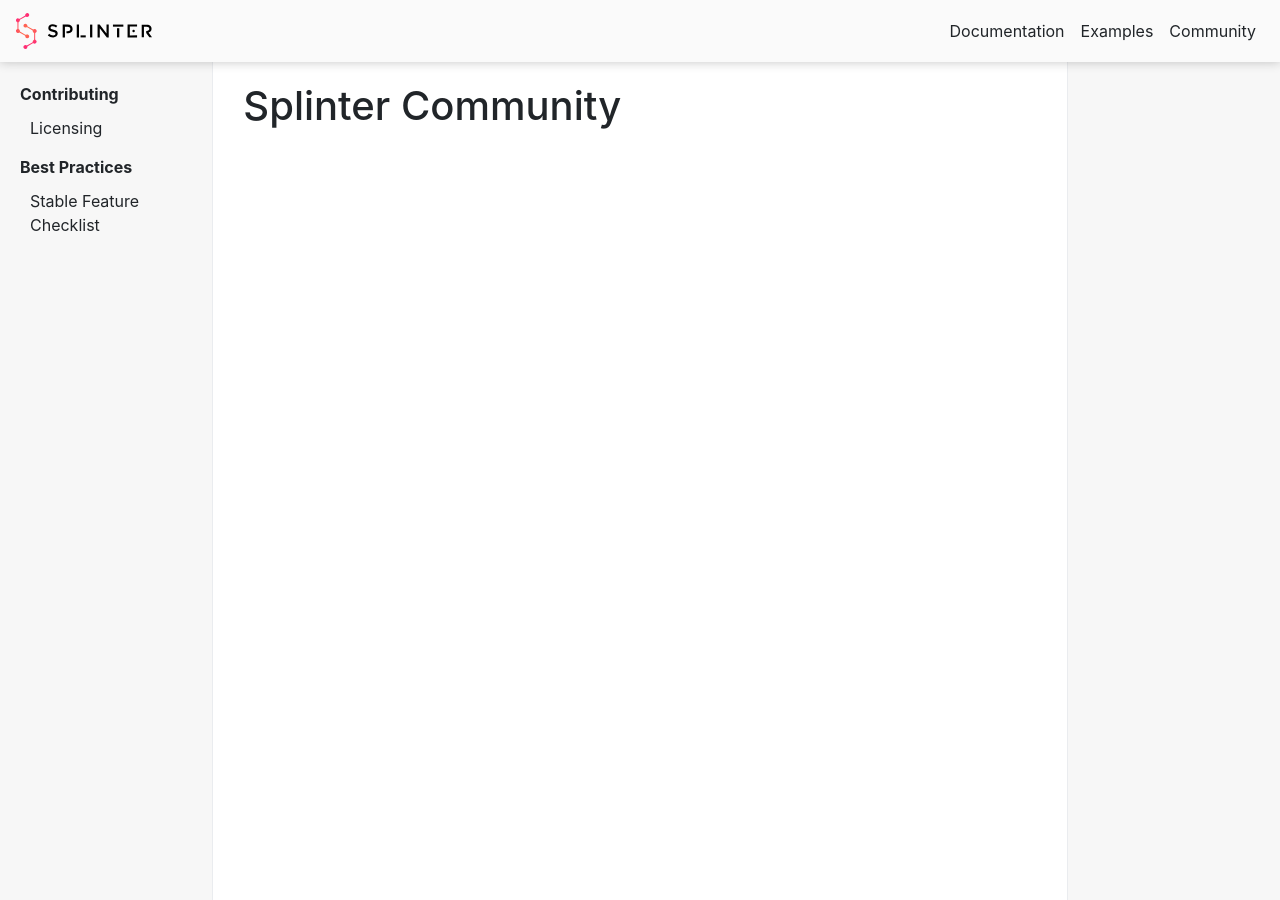
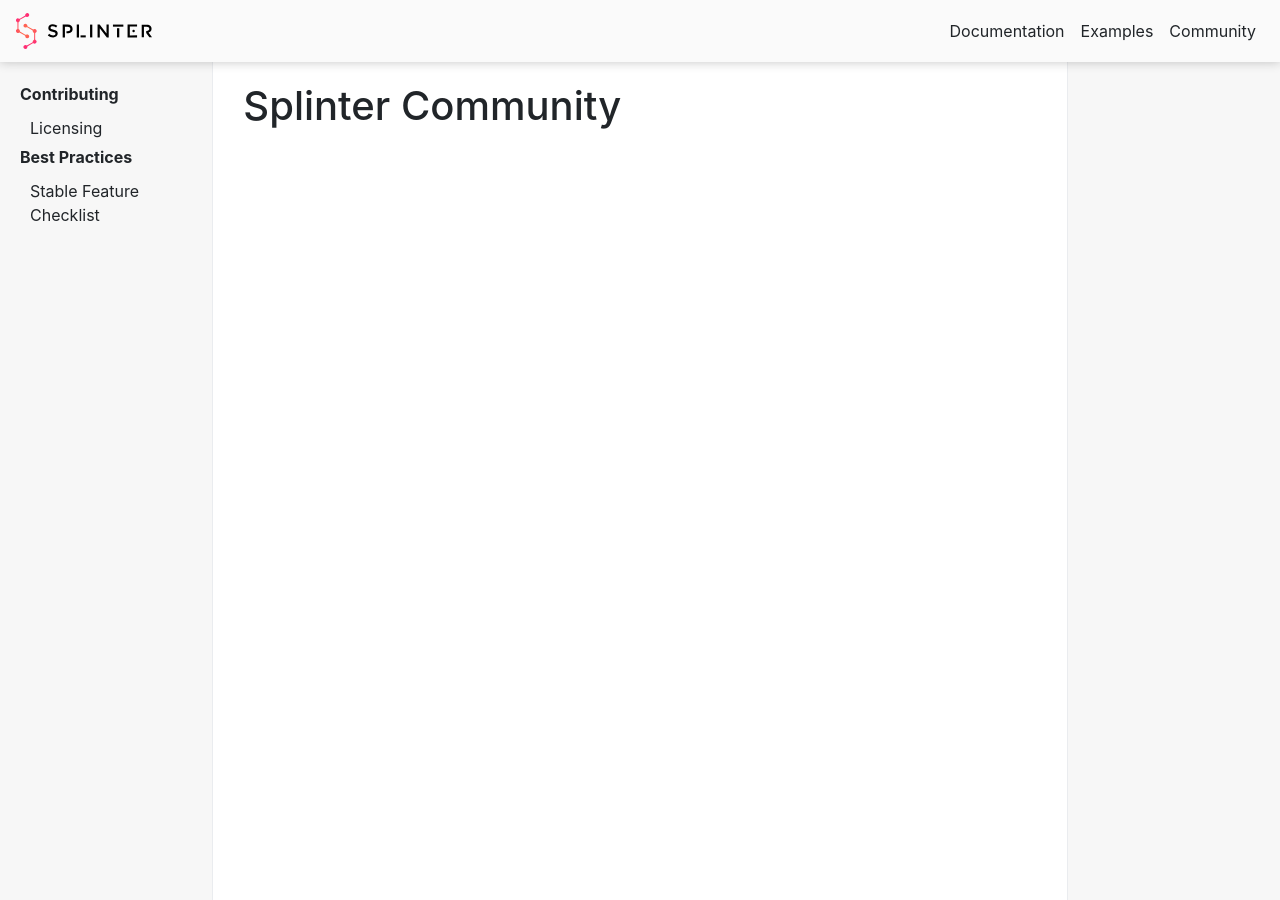
Before and after one commit to Cargill/splinter-docs, a Jekyll site: the page built from community/index.md, in a window 1280 px wide. Built offline with Jekyll 4.4.1, drawn with Linux system fonts in a browser that asks for light colours; our own code applies the rules of GitHub Pages for plain Markdown files.

Commit message:
Consolidate sidebars layout
Consolidates the `community` and `0.4` layouts into a single `sidebars`
layout. This layout now has a variable left sidebar that's determined by
the `page.sidebar` front matter. Using a single layout with different
sidebars reduces duplication, which makes changing the layout easier
while maintaining the same functionality across the website.

Signed-off-by: Logan Seeley <seeley@bitwise.io>

```diff
--- a/_config.yml
+++ b/_config.yml
@@ -49,12 +49,14 @@ defaults:
         path: "docs/0.4"
         type: "pages"
       values:
-        layout: "0.4"
+        layout: "sidebars"
+        sidebar: "0.4"
     - scope:
         path: "community"
         type: "pages"
       values:
-        layout: "community"
+        layout: "sidebars"
+        sidebar: "community"
     - scope:
         path: ""
         type: "pages"
--- a/_includes/community/left_sidebar.html
+++ b/_includes/community/left_sidebar.html
@@ -1,4 +1,5 @@
-<div id="left-sidebar" class="sidebar">
+{% include left_sidebar_toggle.html %}
+<div id="left-sidebar-links" class="collapse">
     <div class="left-sidebar-group">
         <div class="left-sidebar-header">Contributing</div>
         <a href="/community/licensing.html">Licensing</a>
--- /dev/null
+++ b/_includes/left_sidebar_toggle.html
@@ -0,0 +1,5 @@
+<button id="left-sidebar-links-toggle" class="d-md-none" type="button" data-toggle="collapse" data-target="#left-sidebar-links">
+    <svg xmlns="http://www.w3.org/2000/svg" width="30" height="30" viewBox="0 0 30 30" role="img" focusable="false">
+        <path stroke="currentColor" stroke-linecap="round" stroke-miterlimit="10" stroke-width="2" d="M4 7h22M4 15h22M4 23h22"></path>
+    </svg>
+</button>
--- a/_layouts/community.html
+++ b/_layouts/sidebars.html
@@ -23,15 +23,17 @@
 {% include header.html %}
         <div class="container-fluid">
             <div class="row">
-                <div id="left-sidebar-col" class="d-none d-md-block col-md-3 col-xl-2 position-fixed sidebar-col">
-{% include community/left_sidebar.html %}
+                <div id="left-sidebar-col" class="col-md-3 col-xl-2 sidebar-col">
+                    <div id="left-sidebar" class="sidebar">
+{% include {{ page.sidebar }}/left_sidebar.html %}
+                    </div>
                 </div>
                 <main id="main" class="col-md-9 col-xl-8 offset-md-3 offset-xl-2" role="main">
                     <div class="content" id="main-content">
                         {{ content }}
                     </div>
                 </main>
-                <div id="right-sidebar-col" class="d-none d-xl-block col-xl-2 offset-xl-10 position-fixed sidebar-col">
+                <div id="right-sidebar-col" class="d-none d-xl-block col-xl-2 offset-xl-10 sidebar-col">
                     <div id="right-sidebar" class="sidebar"></div">
                 </div>
             </div>
```
Also changed, not shown: _includes/0.4/left_sidebar.html (+1 -7 lines), _layouts/0.4.html (deleted, +0 -42 lines).
